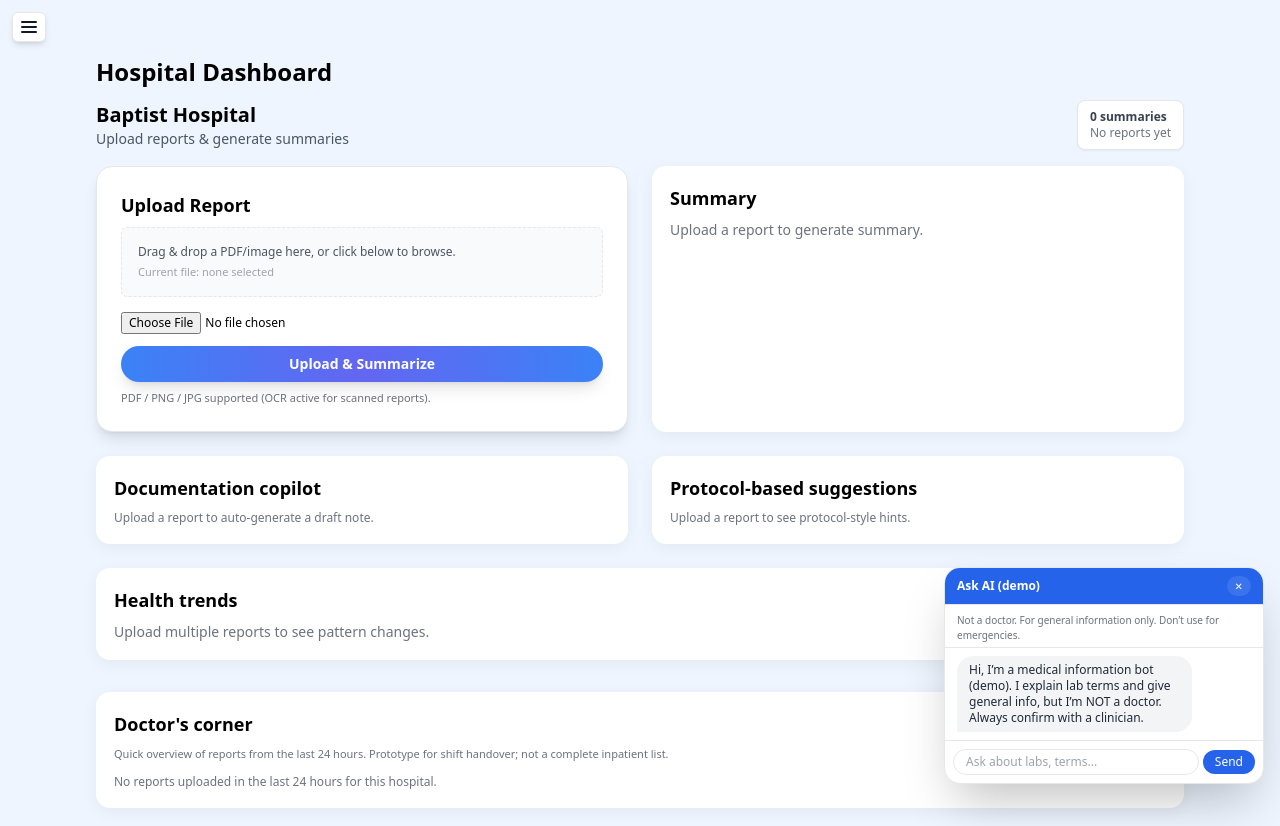
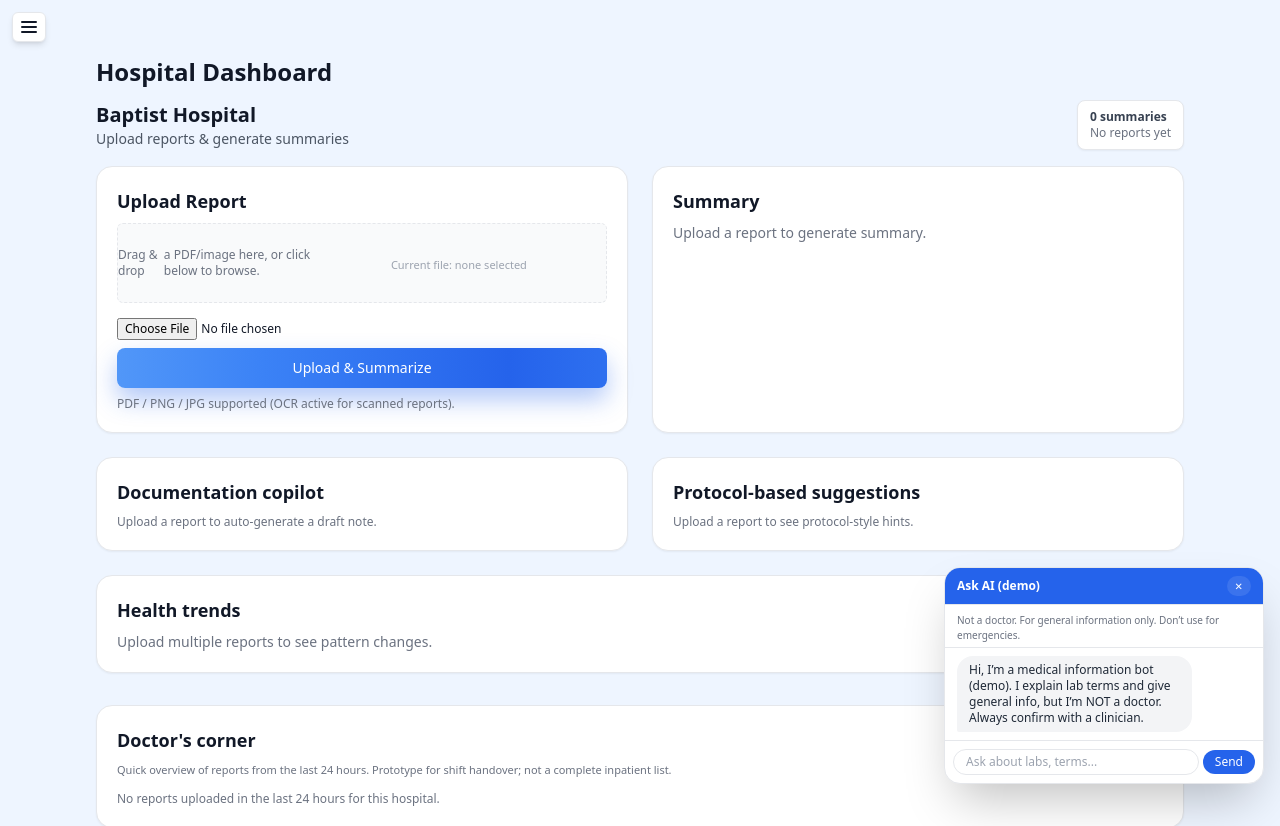
Before and after one commit to Aqib053/hospital-dashboard-app, a React (Vite) app in the folder frontend/: page / in a window 1280 px wide. Shown: the top 826 px of the page. Built offline with nearby package versions, Linux system fonts and the light colour scheme.

Commit message:
Add shimmer + loading state to upload button

```diff
--- a/frontend/src/components/UploadCard.jsx
+++ b/frontend/src/components/UploadCard.jsx
@@ -4,6 +4,7 @@ export default function UploadCard({ hospital, onNewSummary, setLoading }) {
   const [file, setFile] = useState(null);
   const [error, setError] = useState(null);
   const [currentFileName, setCurrentFileName] = useState("none selected");
+  const [isUploading, setIsUploading] = useState(false);
 
   const upload = async () => {
     if (!file) {
@@ -12,25 +13,33 @@ export default function UploadCard({ hospital, onNewSummary, setLoading }) {
     }
 
     setError(null);
-    if (typeof setLoading === "function") setLoading(true);
+    setIsUploading(true);
+
+    if (typeof setLoading === "function") {
+      setLoading(true);
+    }
 
     try {
       const form = new FormData();
       form.append("pdf", file);
       form.append("hospital_name", hospital);
 
-      const res = await fetch("https://hospital-backend-iqva.onrender.com/upload", {
-        method: "POST",
-        body: form,
-      });
+      const res = await fetch(
+        "https://hospital-backend-iqva.onrender.com/upload",
+        {
+          method: "POST",
+          body: form,
+        }
+      );
 
       if (!res.ok) {
         const text = await res.text();
         console.error("Server error:", res.status, text);
-        throw new Error("Upload failed. Please try again.");
+        throw new Error(`Server error ${res.status}`);
       }
 
       const data = await res.json();
+
       if (typeof onNewSummary === "function") {
         onNewSummary(hospital, data);
       }
@@ -38,18 +47,21 @@ export default function UploadCard({ hospital, onNewSummary, setLoading }) {
       console.error("Upload failed:", err);
       setError(err.message || "Upload failed. Check backend.");
     } finally {
-      if (typeof setLoading === "function") setLoading(false);
+      setIsUploading(false);
+      if (typeof setLoading === "function") {
+        setLoading(false);
+      }
     }
   };
 
   return (
-    <div className="p-4 sm:p-6 bg-white rounded-2xl shadow-lg border">
+    <div className="card relative">
       <h3 className="text-lg font-semibold mb-2">Upload Report</h3>
 
-      <div className="border border-dashed rounded-md p-3 sm:p-4 text-xs text-gray-600 mb-3 bg-gray-50">
-        <span className="font-medium">Drag &amp; drop</span> a PDF/image here, or
-        click below to browse.
-        <div className="text-[11px] mt-1 text-gray-400">
+      <div className="border border-dashed rounded-md h-20 flex items-center justify-center text-xs text-gray-500 mb-3 bg-gray-50">
+        <span className="font-medium mr-1">Drag &amp; drop</span>a PDF/image
+        here, or click below to browse.
+        <div className="mt-1 w-full text-center text-[11px] text-gray-400">
           Current file: {currentFileName}
         </div>
       </div>
@@ -62,41 +74,26 @@ export default function UploadCard({ hospital, onNewSummary, setLoading }) {
           setFile(f || null);
           setCurrentFileName(f ? f.name : "none selected");
         }}
-        className="text-xs mb-3"
+        className="text-xs mb-2"
       />
 
-      {/* SUPER OBVIOUS SHIMMER BUTTON */}
+      {/* shimmer + loading state */}
       <button
         onClick={upload}
-        className="relative w-full inline-flex items-center justify-center overflow-hidden rounded-full bg-gradient-to-r from-blue-500 via-indigo-500 to-blue-500 px-4 py-2 text-sm font-semibold text-white shadow-lg focus:outline-none focus:ring-2 focus:ring-blue-400"
+        disabled={isUploading}
+        className={`btn-primary btn-shimmer w-full flex items-center justify-center gap-2 ${
+          isUploading ? "opacity-80 cursor-not-allowed" : ""
+        }`}
       >
-        <span
-          className="absolute inset-0 pointer-events-none"
-          style={{
-            background:
-              "linear-gradient(120deg, rgba(255,255,255,0) 0%, rgba(255,255,255,0.95) 40%, rgba(255,255,255,0) 80%)",
-            transform: "translateX(-120%)",
-            animation: "shimmer-sweep 1.4s infinite",
-            mixBlendMode: "screen",
-          }}
-        />
-        <span className="relative">Upload &amp; Summarize</span>
-
-        <style>{`
-          @keyframes shimmer-sweep {
-            0% { transform: translateX(-120%); }
-            100% { transform: translateX(120%); }
-          }
-        `}</style>
+        {isUploading && (
+          <span className="w-4 h-4 border-2 border-white border-t-transparent rounded-full animate-spin" />
+        )}
+        <span>{isUploading ? "Analyzing report…" : "Upload & Summarize"}</span>
       </button>
 
-      {error && (
-        <p className="text-xs text-red-600 mt-2">
-          {error}
-        </p>
-      )}
+      {error && <p className="text-xs text-red-600 mt-2">{error}</p>}
 
-      <p className="text-[11px] text-gray-500 mt-2">
+      <p className="text-xs text-gray-500 mt-2">
         PDF / PNG / JPG supported (OCR active for scanned reports).
       </p>
     </div>
--- a/frontend/src/index.css
+++ b/frontend/src/index.css
@@ -2,41 +2,55 @@
 @tailwind components;
 @tailwind utilities;
 
-/* Global design */
 body {
-  background: linear-gradient(to bottom right, #eef6ff, #ddeaff);
-  font-family: system-ui, sans-serif;
+  @apply bg-[#eef5ff] text-gray-900;
+  font-family: system-ui, -apple-system, BlinkMacSystemFont, "SF Pro Text",
+    "Helvetica Neue", Arial, sans-serif;
 }
 
-/* Button */
-.btn-primary {
-  background: #2563eb;
-  color: white;
-  font-weight: 600;
-  padding: 8px 14px;
-  border-radius: 6px;
-  transition: 0.2s;
-}
-.btn-primary:hover {
-  background: #1d4ed8;
+/* Simple layout helpers */
+.card {
+  @apply bg-white rounded-2xl shadow-sm border border-gray-200 p-5;
 }
 
-/* Card */
-.card {
-  background: white;
-  padding: 18px;
-  border-radius: 14px;
-  box-shadow: 0 4px 16px rgba(0,0,0,0.05);
+.btn-primary {
+  @apply text-white font-medium rounded-lg py-2.5 px-4 text-sm;
 }
 
-/* Loading Spinner */
-.loader {
-  width: 42px;
-  height: 42px;
-  border-radius: 50%;
-  border: 4px solid rgba(59,130,246,0.3);
-  border-top-color: #2563eb;
-  animation: spin 0.9s linear infinite;
+/* 🔹 Shimmer effect for primary buttons */
+@keyframes shimmer {
+  0% {
+    background-position: -200% 0;
+  }
+  100% {
+    background-position: 200% 0;
+  }
 }
 
-@keyframes spin { to { transform: rotate(360deg); } }
+.btn-shimmer {
+  background-image: linear-gradient(
+    90deg,
+    #2563eb,
+    #3b82f6,
+    #60a5fa,
+    #3b82f6,
+    #2563eb
+  );
+  background-size: 200% 100%;
+  animation: shimmer 2s linear infinite;
+  box-shadow: 0 12px 25px rgba(37, 99, 235, 0.35);
+}
+
+/* Make sure button doesn't jump on hover */
+.btn-shimmer:hover {
+  filter: brightness(1.05);
+}
+
+/* Sidebar & overlay tweaks for mobile drawer (if you use them) */
+.sidebar-overlay {
+  @apply fixed inset-0 bg-black/40 z-30;
+}
+
+.sidebar-drawer {
+  @apply fixed inset-y-0 left-0 w-64 bg-white shadow-xl z-40 p-4;
+}
```
